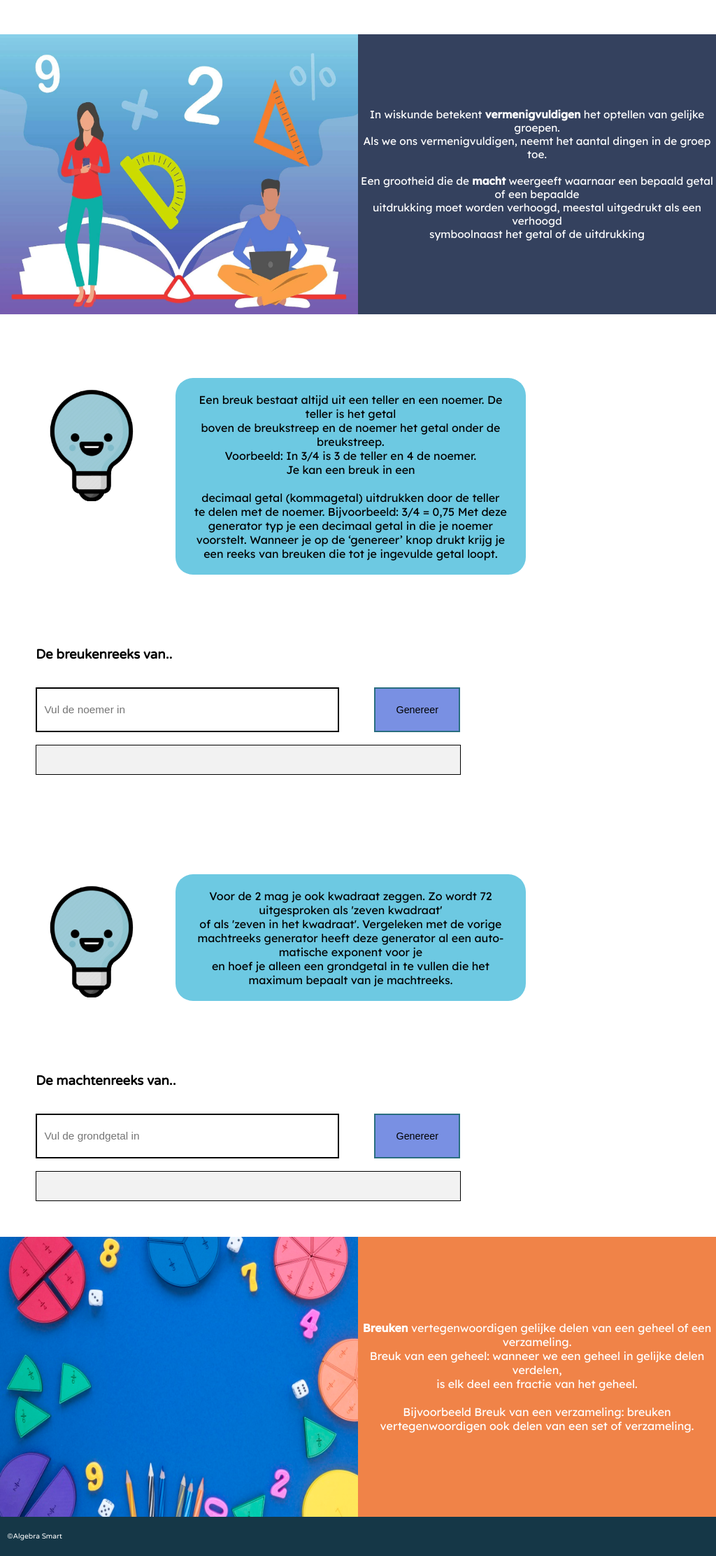
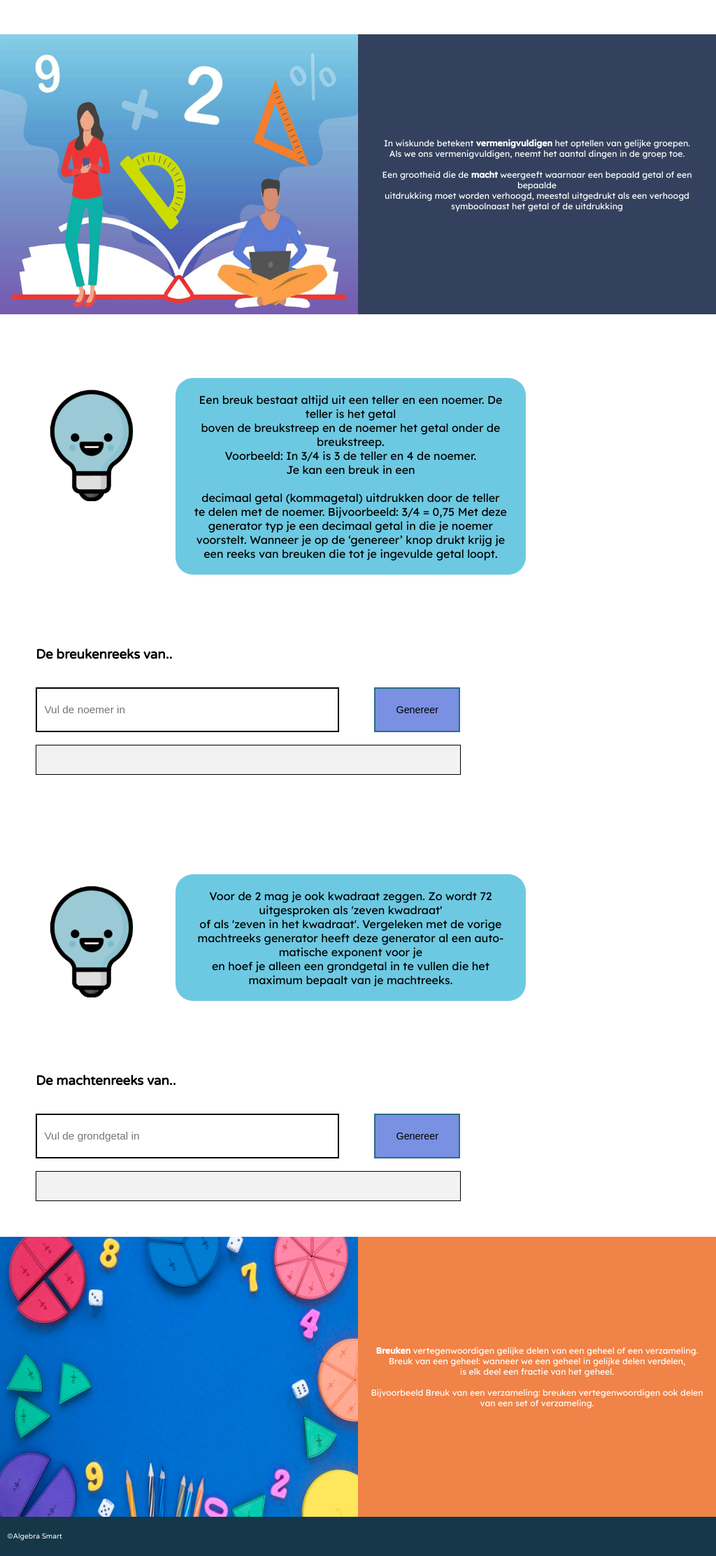
Before and after one commit to SiwaniV/ALA_p4_groep2, a PHP site: page /eenvoudigrekenen.html in a window 1024 px wide. Shown: the part 1593-3816 px from the top of the page at 70% size. Run offline with PHP 8.4, Linux system fonts and the light colour scheme.

Commit message:
tablet versie eenvoudig pagina compleet

```diff
--- a/CSS/eenvoudrekenen.css
+++ b/CSS/eenvoudrekenen.css
@@ -779,22 +779,27 @@
           display: flex;
           width: 100vw;
           height: 50vh;
+          overflow: hidden;
       }
 
       #meaning p {
         color: white;
-        font-size: 1.5vw;
-        font-size: 1.5vw;
+        font-size: 1.2vw;
+        padding: 1vw 2vh;
+
       }
 
       #meaning-2 p {
         color: white;
+        font-size: 1.2vw;
+        padding: 1vw 2vh;
       }
 
       #meaning-2 {
         display: flex;
         width: 100vw;
         height: 50vh;
+        overflow: hidden;
 
       }
 
```
